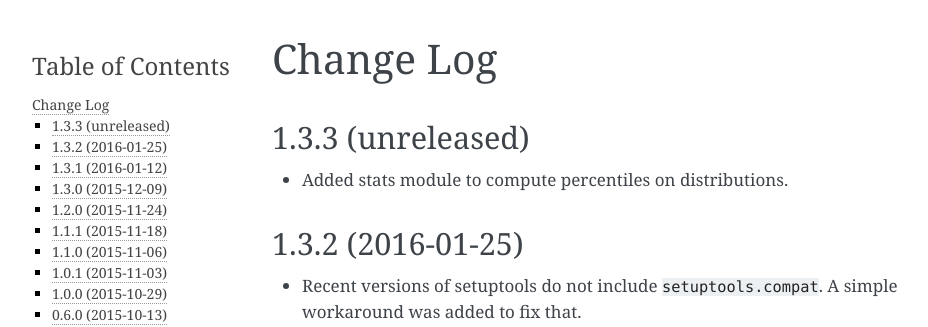
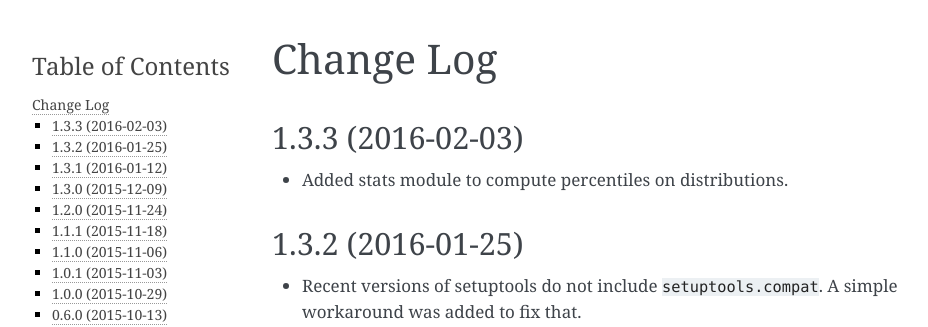
Before and after one commit to desihub/desiutil, a Sphinx documentation site: the page built from doc/changes.rst, in a window 1280 px wide and 900 px high. Shown: the top 327 px of the window, without its empty margins (148-1076 px from the left). Built offline with Sphinx 7.4.7, drawn with Linux system fonts in a browser that asks for light colours; cross-references to code outside the pages are shown as plain code.

Commit message:
ready for tag 1.3.3

```diff
--- a/doc/changes.rst
+++ b/doc/changes.rst
@@ -2,7 +2,7 @@
 Change Log
 ==========
 
-1.3.3 (unreleased)
+1.3.3 (2016-02-03)
 ------------------
 
 * Added stats module to compute percentiles on distributions.
--- a/py/desiutil/_version.py
+++ b/py/desiutil/_version.py
@@ -1 +1 @@
-__version__ = '1.3.2.dev237'
+__version__ = '1.3.3'
```
